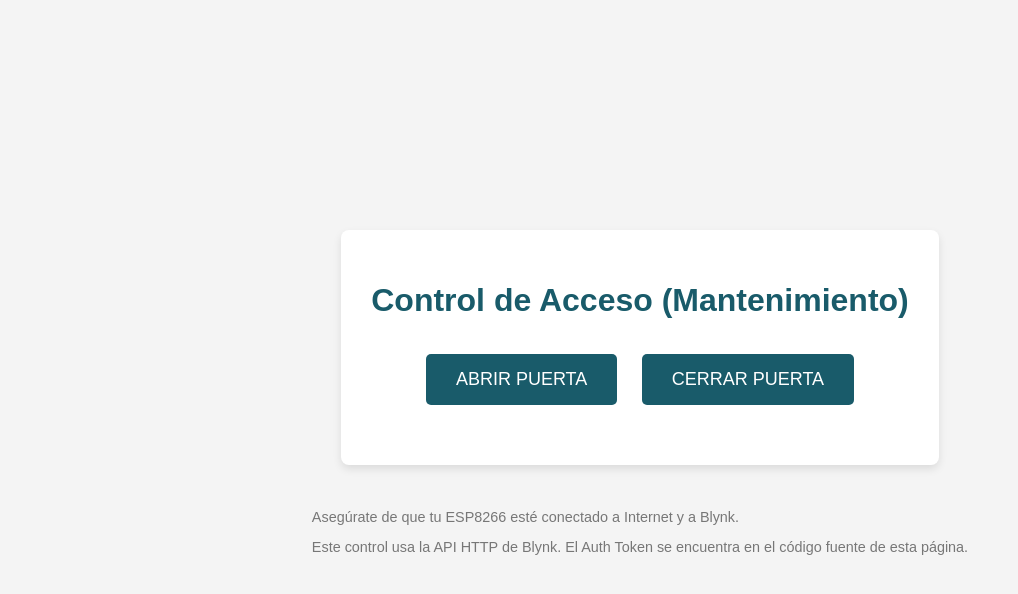
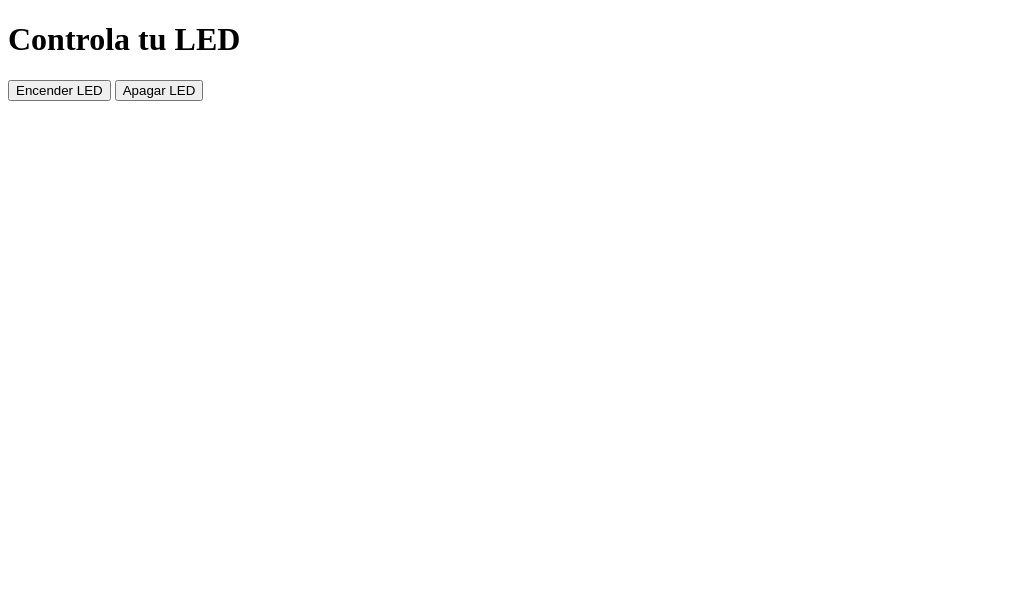
Before and after one commit to luisaguilar1997/MAINTENANCE, a plain HTML site: page index.html in a window 1280 px wide. Shown: the whole page, without its empty margins (0-1018 px from the left). Drawn offline with Linux system fonts and the light colour scheme.

Commit message:
Update index.html

```diff
--- a/index.html
+++ b/index.html
@@ -1,118 +1,35 @@
 <!DOCTYPE html>
-<html lang="es">
+<html>
 <head>
-    <meta charset="UTF-8">
-    <meta name="viewport" content="width=device-width, initial-scale=1.0">
-    <title>Control de Acceso (Blynk HTTP API)</title>
-    <style>
-        body {
-            font-family: Arial, sans-serif;
-            display: flex;
-            flex-direction: column;
-            align-items: center;
-            justify-content: center;
-            min-height: 100vh;
-            margin: 0;
-            background-color: #f4f4f4;
-            color: #333;
-        }
-        .container {
-            background-color: #fff;
-            padding: 30px;
-            border-radius: 8px;
-            box-shadow: 0 4px 8px rgba(0, 0, 0, 0.1);
-            text-align: center;
-        }
-        h1 {
-            color: #195B6A;
-            margin-bottom: 25px;
-        }
-        .button-group button {
-            background-color: #195B6A;
-            color: white;
-            padding: 15px 30px;
-            border: none;
-            border-radius: 5px;
-            font-size: 18px;
-            margin: 10px;
-            cursor: pointer;
-            transition: background-color 0.3s ease;
-            min-width: 150px; /* Para que los botones tengan un tamaño similar */
-        }
-        .button-group button:hover {
-            background-color: #0d3b44;
-        }
-        .button-group button:active {
-            background-color: #0a2d34;
-        }
-        #statusMessage {
-            margin-top: 20px;
-            font-weight: bold;
-            color: #555;
-        }
-        #statusMessage.success {
-            color: #28a745; /* Verde para éxito */
-        }
-        #statusMessage.error {
-            color: #dc3545; /* Rojo para error */
-        }
-        .note {
-            margin-top: 30px;
-            font-size: 0.9em;
-            color: #777;
-        }
-    </style>
+    <title>Control de LED</title>
 </head>
 <body>
-    <div class="container">
-        <h1>Control de Acceso (Mantenimiento)</h1>
-        <div class="button-group">
-            <button id="btnOpen">ABRIR PUERTA</button>
-            <button id="btnClose">CERRAR PUERTA</button>
-        </div>
-        <p id="statusMessage"></p>
-    </div>
-
-    <div class="note">
-        <p>Asegúrate de que tu ESP8266 esté conectado a Internet y a Blynk.</p>
-        <p>Este control usa la API HTTP de Blynk. El Auth Token se encuentra en el código fuente de esta página.</p>
-    </div>
+    <h1>Controla tu LED</h1>
+    <button onclick="turnOnLed()">Encender LED</button>
+    <button onclick="turnOffLed()">Apagar LED</button>
 
     <script>
-        // --- CONFIGURACIÓN DE BLYNK ---
-        // !!! MUY IMPORTANTE: REEMPLAZA "TU_AUTH_TOKEN_AQUI" CON TU TOKEN REAL DE BLYNK !!!
-        const BLYNK_AUTH_TOKEN = "YxdPUe_5zuLJys0DpyHxtl85VUfwt_FR"; // Tu token de autenticación de Blynk
-        const VIRTUAL_PIN = "V1"; // El pin virtual que configuraste en Blynk (ej: V1)
-        // --------------------------------
+        // Esta es la URL de tu función de Netlify que cambiará el estado del LED
+        const apiEndpoint = "https://tudominio.netlify.app/.netlify/functions/led-command";
 
-        const BASE_URL = `http://blynk.cloud/external/api/update?token=${BLYNK_AUTH_TOKEN}&${VIRTUAL_PIN}=`;
-        const statusMessage = document.getElementById('statusMessage');
-
-        // Función para enviar comandos a Blynk
-        async function sendBlynkCommand(value) {
-            const url = BASE_URL + value;
-            statusMessage.textContent = 'Enviando comando...';
-            statusMessage.className = ''; // Limpia clases de estado anteriores
-
-            try {
-                const response = await fetch(url);
-                if (response.ok) { // Verifica si la respuesta HTTP fue exitosa (código 200)
-                    statusMessage.textContent = `Comando enviado exitosamente: ${value === 1 ? 'ON' : 'OFF'}`;
-                    statusMessage.className = 'success';
-                } else {
-                    const errorText = await response.text();
-                    statusMessage.textContent = `Error al enviar comando. Código: ${response.status} - ${errorText}`;
-                    statusMessage.className = 'error';
-                }
-            } catch (error) {
-                statusMessage.textContent = `Error de red: ${error.message}. Verifica tu conexión o el token.`;
-                statusMessage.className = 'error';
-            }
+        function turnOnLed() {
+            fetch(apiEndpoint, {
+                method: 'POST',
+                body: JSON.stringify({ state: 'ON' }),
+                headers: { 'Content-Type': 'application/json' }
+            })
+            .then(response => console.log('Comando de encendido enviado.'))
+            .catch(error => console.error('Error:', error));
         }
-
-        // Asignar funciones a los botones
-        document.getElementById('btnOpen').addEventListener('click', () => sendBlynkCommand(1));
-        document.getElementById('btnClose').addEventListener('click', () => sendBlynkCommand(0));
+        function turnOffLed() {
+            fetch(apiEndpoint, {
+                method: 'POST',
+                body: JSON.stringify({ state: 'OFF' }),
+                headers: { 'Content-Type': 'application/json' }
+            })
+            .then(response => console.log('Comando de apagado enviado.'))
+            .catch(error => console.error('Error:', error));
+        }
     </script>
 </body>
 </html>
```
